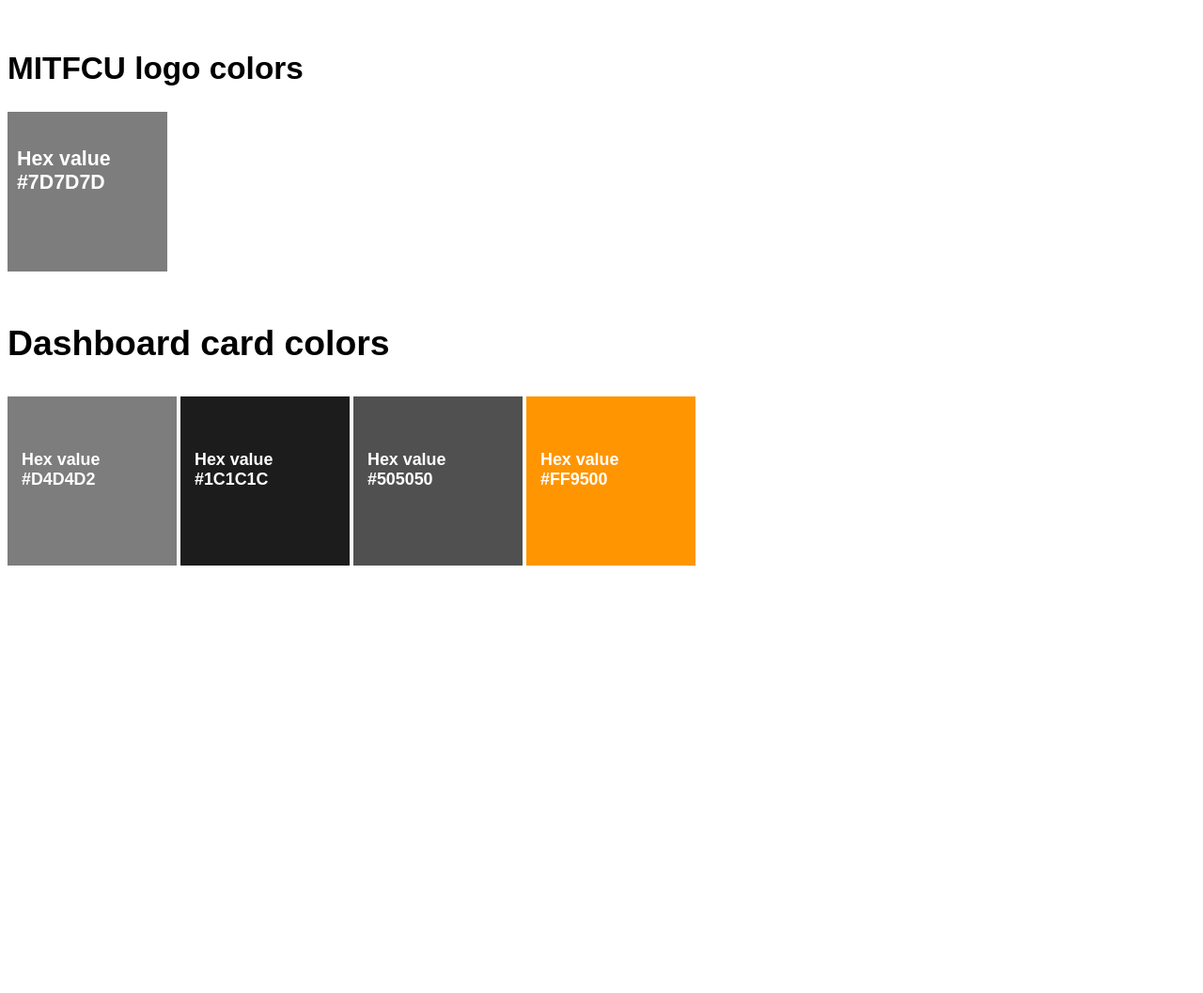
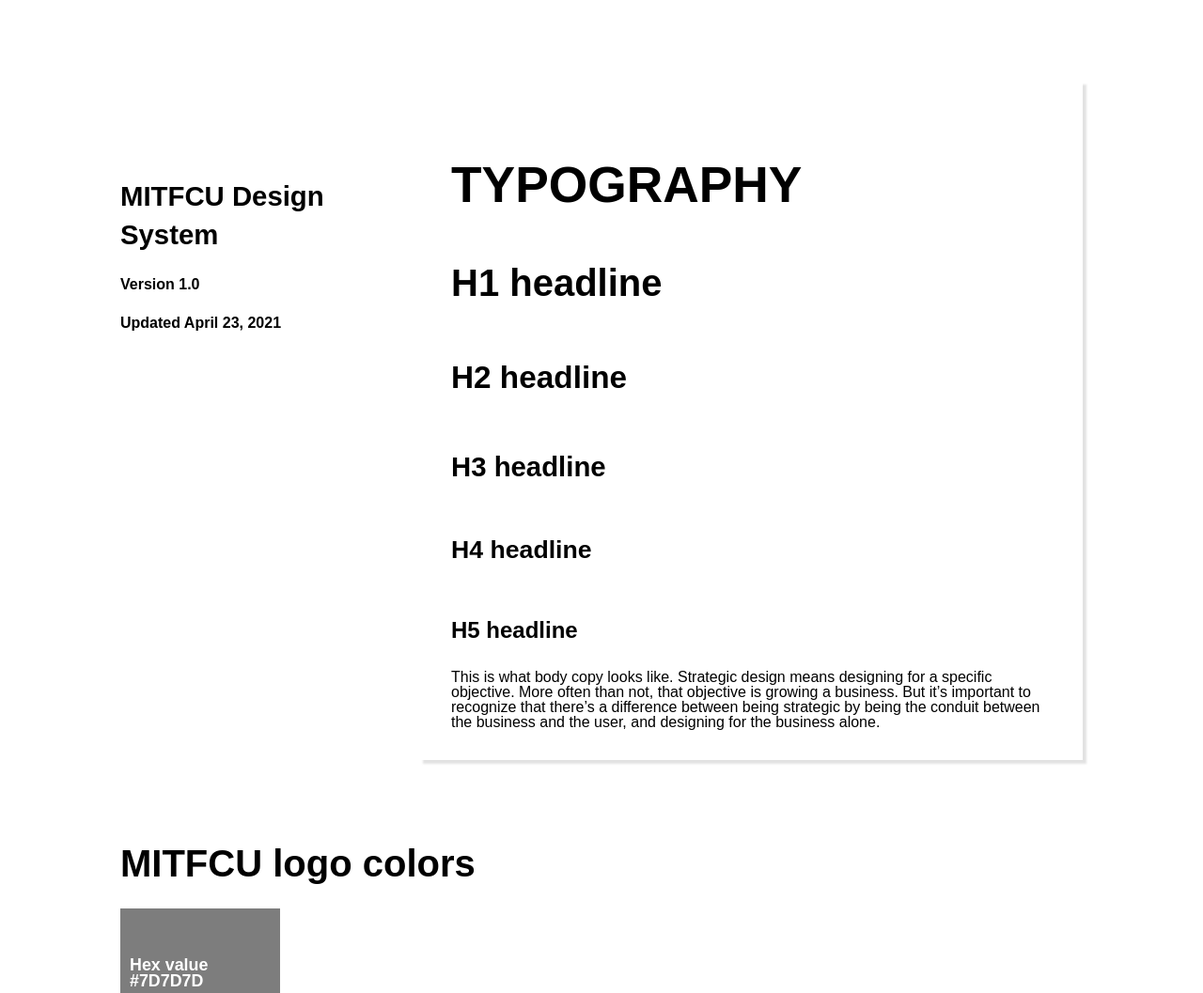
Before and after one commit to AAParsons/PCDD-0315-SP21, a website built with Parcel: page index.html in a window 1280 px wide. Shown: the top 1057 px of the page at 94% size. Before the commit the page ends 800 px from the top, so only its background shows below. Built offline with nearby package versions, Linux system fonts and the light colour scheme.

Commit message:
updated index.html

```diff
--- a/index.html
+++ b/index.html
@@ -4,18 +4,44 @@
     <head>
         <meta charset="utf-8">
         <title>Design System</title>
-        <meta name="description" content="A design sytem for MITFCU as a class project.">
+        <meta name="description" content="An interactive getting started guide for Brackets.">
         <link rel="stylesheet" href="style.css">
+
+
+
     <link rel="preconnect" href="https://fonts.gstatic.com">
-
+    <link href="https://fonts.googleapis.com/css2?family=Dosis&display=swap" rel="stylesheet">
  </head>
 
 <body>
-<h1> MITFCU logo colors </h1>
+    <main>
+
+        <div class="ds-container">
+      <div class="left-sidebar"><h3>MITFCU Design System</h3>
+        <p>Version 1.0</p>
+        <p>Updated April 23, 2021</p>
+        </div>
+      <div class="main-content">
+
+        <section class="section">
+          <p class="section-label">TYPOGRAPHY</p>
+          <h1 class="header">H1 headline</h1>
+          <h2 class="header">H2 headline</h2>
+          <h3 class="header">H3 headline</h3>
+          <h4 class="header">H4 headline</h4>
+          <h5 class="header">H5 headline</h5>
+
+
+          <p>This is what body copy looks like. Strategic design means designing for a specific objective. More often than not, that objective is growing a business. But it’s important to recognize that there’s a difference between being strategic by being the conduit between the business and the user, and designing for the business alone.</p>
+        </section>
+ </div>
+  </div>
+
+        <h1> MITFCU logo colors </h1>
 <div class="Logo">
-  <h4> Hex value #7D7D7D </h4>
+  <h6> Hex value #7D7D7D </h6>
 </div>
-<h2> Dashboard card colors </h2>
+<h1> Dashboard card colors </h1>
 
     <div class="lgrey">
     <h6> Hex value #D4D4D2 </h6>
@@ -30,6 +56,9 @@
     <h6> Hex value #FF9500 </h6>
     </div>
 
+</main>
+
+
 
 </body>
 </html>
--- a/style.css
+++ b/style.css
@@ -15,13 +15,13 @@
     color: White;
     width: 150px;
     height: 150px;
-    font-size: 16pt;
+    font-size: 20pt;
     display: inline-block;
     padding:10px;
     background: #7D7D7D;
 }
 h2 {
-  font-family: Noto Sans TC, sans-serif;
+  font-family: Avenir, sans-serif;
     max-width: 800px;
     margin-top: 50px;
     font-size: 28pt;
@@ -32,7 +32,7 @@
 }
 
 .lgrey {
-  font-family: Noto Sans TC, sans-serif;
+  font-family: Avenir, sans-serif;
   color: White;
     width: 150px;
     height: 150px;
@@ -72,3 +72,177 @@
     padding:15px;
     background: #FF9500;
 }
+
+
+
+
+
+body {
+  padding:5rem 0;
+
+}
+
+/* Structure */
+
+main {
+  width:80vw;
+  margin: 0 auto;
+
+}
+
+.ds-container {
+  display:grid;
+  grid-template-columns: 3fr 7fr;
+  grid-auto-rows:min-content;
+  grid-gap:2rem;
+
+
+}
+
+.component-group {
+  display:grid;
+  grid-template-columns: 1fr 1fr 1fr;
+  grid-auto-rows:min-content;
+  grid-gap:1rem;
+}
+
+.design-patterns-group {
+  display:grid;
+  grid-template-columns: 1fr 1fr;
+  grid-auto-rows:min-content;
+  grid-gap:1rem;
+}
+
+
+.left-sidebar {
+  grid-column: 1 / 2;
+        font-family: avenir, sans-serif;
+    max-width: 800px;
+    margin-top: 50px;
+    font-size: 15pt;
+    font-weight: bold;
+    line-height: 0.5;
+    letter-spacing: normal;
+    color: black;
+}
+
+.main-content {
+  grid-column: 2 / 4;
+}
+
+.right-sidebar {
+  grid-column: 3 / 4;
+}
+
+.section {
+  background:#fff;
+  box-shadow: 3px 3px 2px 1px rgba(111, 111, 111, .2);
+  padding:2rem;
+  margin-bottom:2rem;
+}
+
+/* Typography */
+
+h1, h2, h3, h4, h5, h6 {
+  font-family: 'Avenir', sans-serif;
+
+  line-height:1;
+}
+
+h1 {
+
+  margin-bottom:1.25rem;
+    font-family: avenir, sans-serif;
+    max-width: 800px;
+    margin-top: 50px;
+    font-size: 30pt;
+    font-weight: bold;
+    line-height: 1.4;
+    letter-spacing: normal;
+    color: black;
+
+}
+h2 {
+
+  margin-bottom:1.25rem;
+       font-family: avenir, sans-serif;
+    max-width: 800px;
+    margin-top: 50px;
+    font-size: 25pt;
+    font-weight: bold;
+    line-height: 1.4;
+    letter-spacing: normal;
+    color: black;
+
+}
+h3 {
+
+  margin-bottom:1rem;
+       font-family: avenir, sans-serif;
+    max-width: 800px;
+    margin-top: 50px;
+    font-size: 22pt;
+    font-weight: bold;
+    line-height: 1.4;
+    letter-spacing: normal;
+    color: black;
+
+}
+h4 {
+
+  margin-bottom:1rem;
+     font-family: avenir, sans-serif;
+    max-width: 800px;
+    margin-top: 50px;
+    font-size: 20pt;
+    font-weight: bold;
+    line-height: 1.4;
+    letter-spacing: normal;
+    color: black;
+
+}
+h5 {
+
+  margin-bottom:.5rem;
+ font-family: avenir, sans-serif;
+    max-width: 800px;
+    margin-top: 50px;
+    font-size: 18pt;
+    font-weight: bold;
+    line-height: 1.4;
+    letter-spacing: normal;
+    color: black;
+}
+
+
+
+p, li {
+
+  line-height: 1;
+  margin-top:var(--space-md);
+  margin-bottom:var(--space-md);
+  color:var(--text-color);
+      font-family: avenir, sans-serif;
+    max-width: 800px;
+    margin-top: 25px;
+    font-size: 12pt;
+    letter-spacing: normal;
+    color: black;
+}
+
+.section-label {
+ font-family: avenir, sans-serif;
+    max-width: 800px;
+    margin-top: 50px;
+    font-size: 40pt;
+    font-weight: bold;
+
+    letter-spacing: normal;
+    color: black;
+}
+
+.section-break {
+  text-transform: uppercase;
+  font-weight:700;
+  margin-top:3rem;
+}
```
